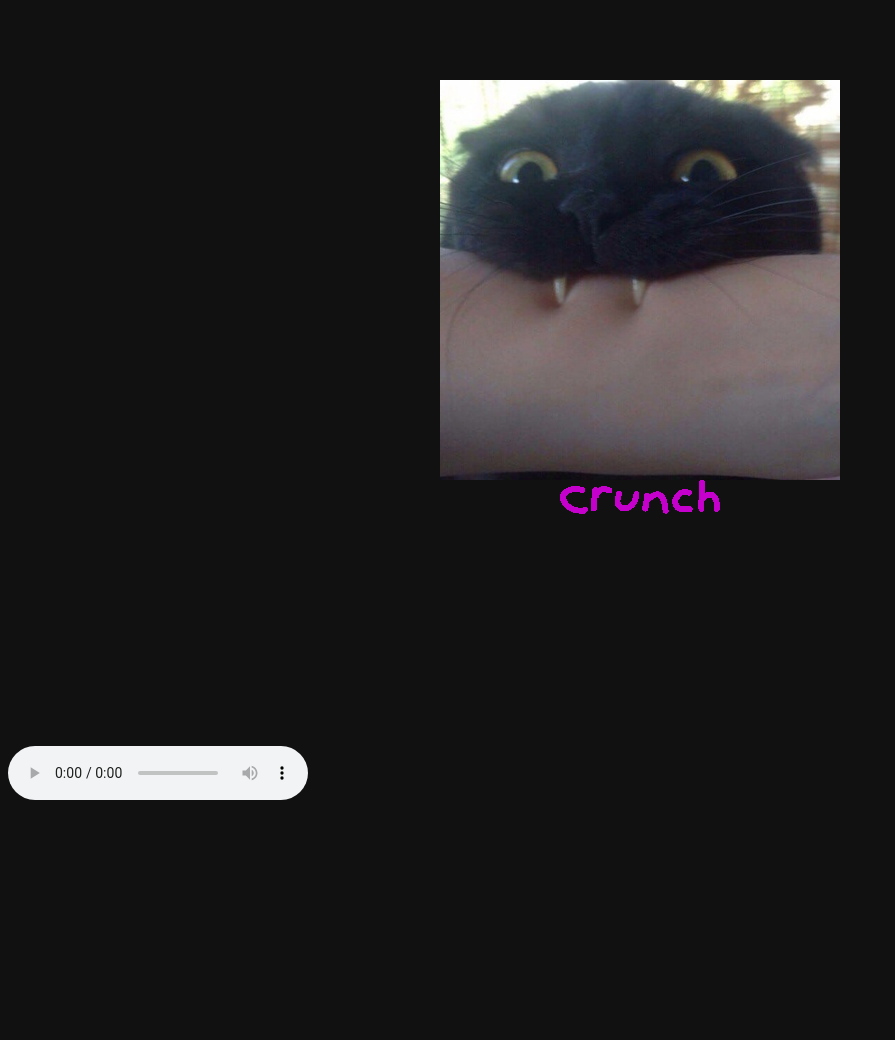
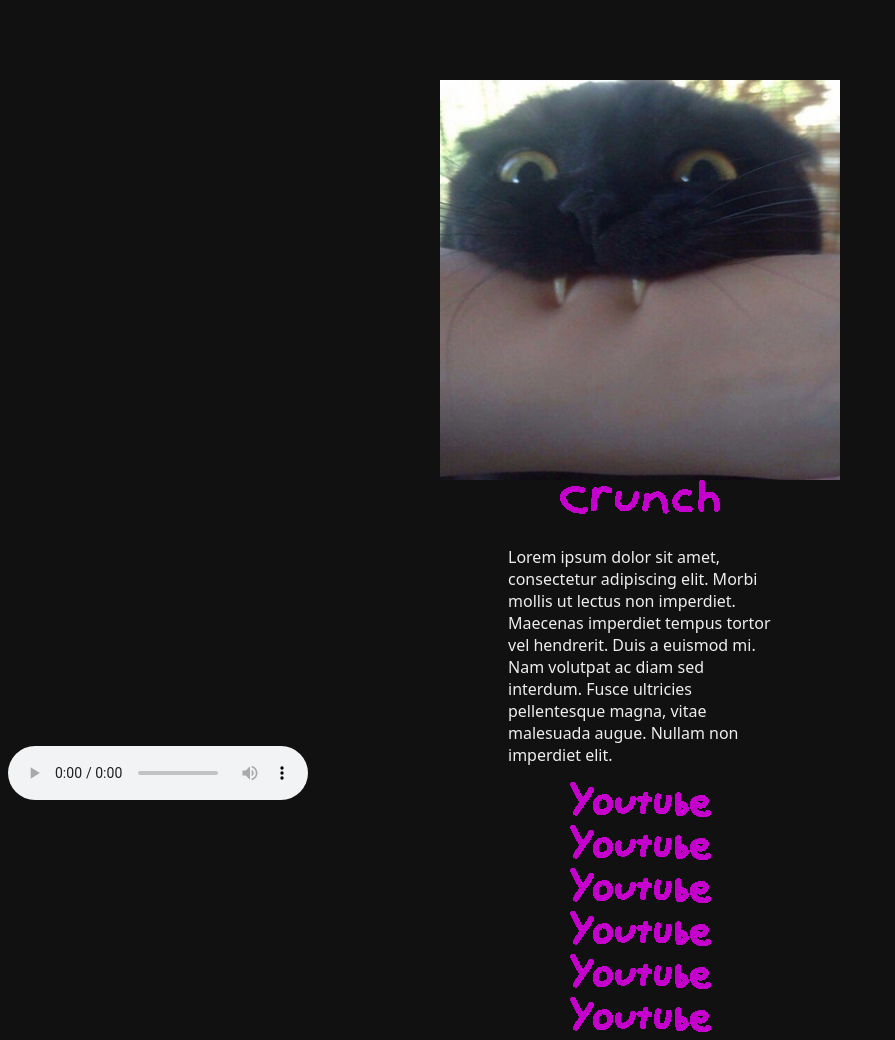
Before and after one commit to RC569/RC569.github.io, a plain HTML site: page index.html in a window 1280 px wide. Shown: the whole page, without its empty margins (0-895 px from the left). Before the commit the page ends 800 px from the top, so only its background shows below. Drawn offline with Linux system fonts and the light colour scheme.

Commit message:
feat: add some things for if i ever want to make this website more personal and not just a placeholder for a domain i got because i needed it for a silly little project i might not even have in a day or two

```diff
--- a/index.html
+++ b/index.html
@@ -21,6 +21,16 @@
         <img class="crunch" src="/resources/crunch.png" />
     </div>
 
+    <div id="rc">
+        <p>Lorem ipsum dolor sit amet, consectetur adipiscing elit. Morbi mollis ut lectus non imperdiet. Maecenas imperdiet tempus tortor vel hendrerit. Duis a euismod mi. Nam volutpat ac diam sed interdum. Fusce ultricies pellentesque magna, vitae malesuada augue. Nullam non imperdiet elit.</p>
+        <a href="#"><img class="link" src="/resources/buttons/youtube.png" /></a>
+        <a href="#"><img class="link" src="/resources/buttons/youtube.png" /></a>
+        <a href="#"><img class="link" src="/resources/buttons/youtube.png" /></a>
+        <a href="#"><img class="link" src="/resources/buttons/youtube.png" /></a>
+        <a href="#"><img class="link" src="/resources/buttons/youtube.png" /></a>
+        <a href="#"><img class="link" src="/resources/buttons/youtube.png" /></a>
+    </div>
+
     <audio controls loop id="tunes" style="position:absolute;bottom:0">
         <source src="/resources/tunes/AloneInTheTown.opus">
     </audio>
--- a/style.css
+++ b/style.css
@@ -34,15 +34,15 @@ button:active {
 }
 
 .monster {
-    margin: 10vh auto 0
+    margin: 10vh auto 2em
 }
 
-.monster img {
+.monster img, #rc img {
     display: grid;
     margin: 0 auto
 }
 
-.crunch {
+.crunch, #rc .link {
     animation-name: crunchcolor;
     animation-duration: 3s;
     animation-iteration-count: infinite;
@@ -52,6 +52,14 @@ button:active {
     0% {filter: hue-rotate(0deg)}
     50% {filter: hue-rotate(20deg)}
     100% {filter: hue-rotate(0deg)}
+}
+
+#rc {
+    margin: 0 500px
+}
+
+#rc .link {
+    margin-bottom: .5em
 }
 
 #tunes {
```
Also changed, not shown: resources/buttons/youtube.png (added).
